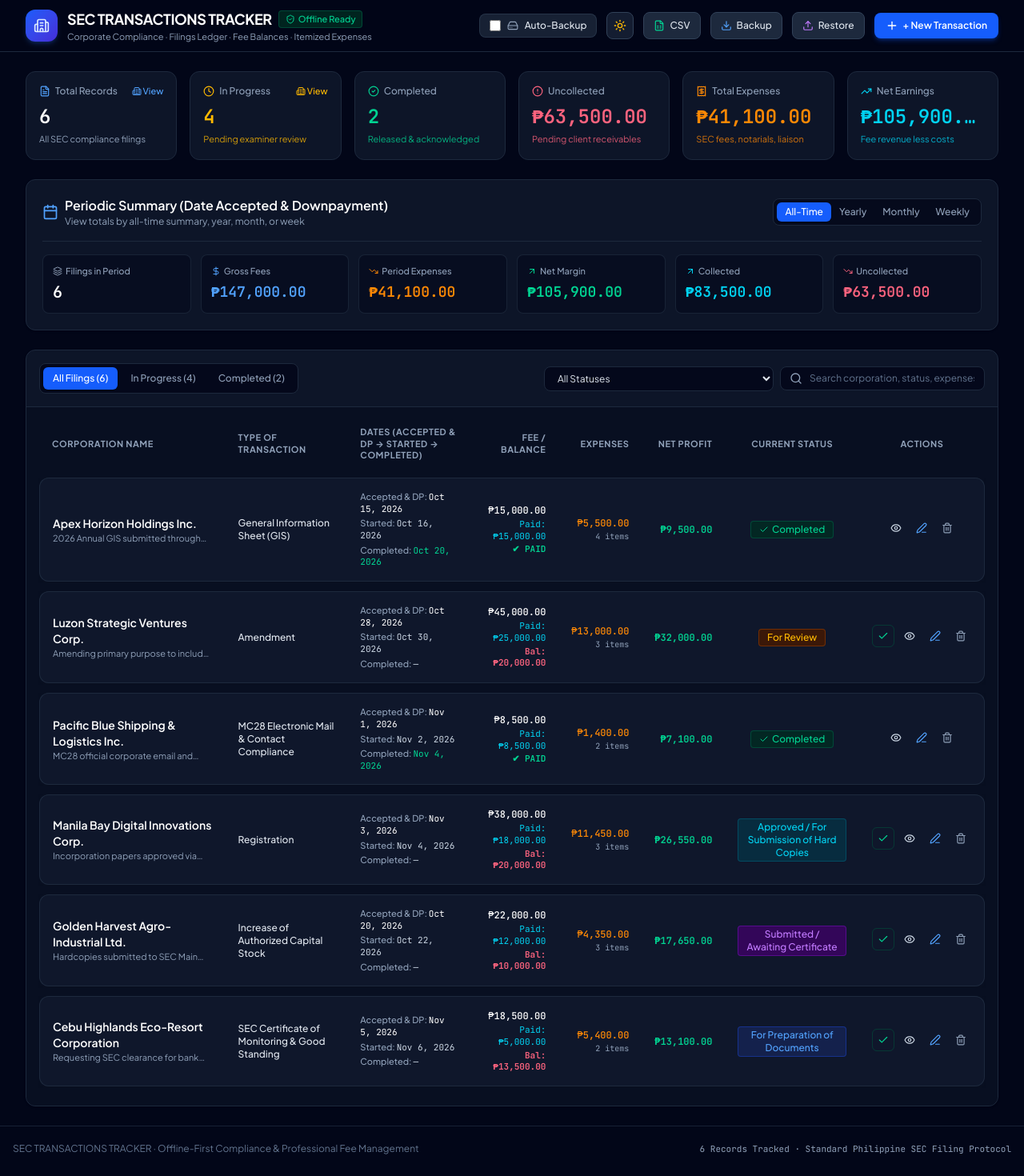
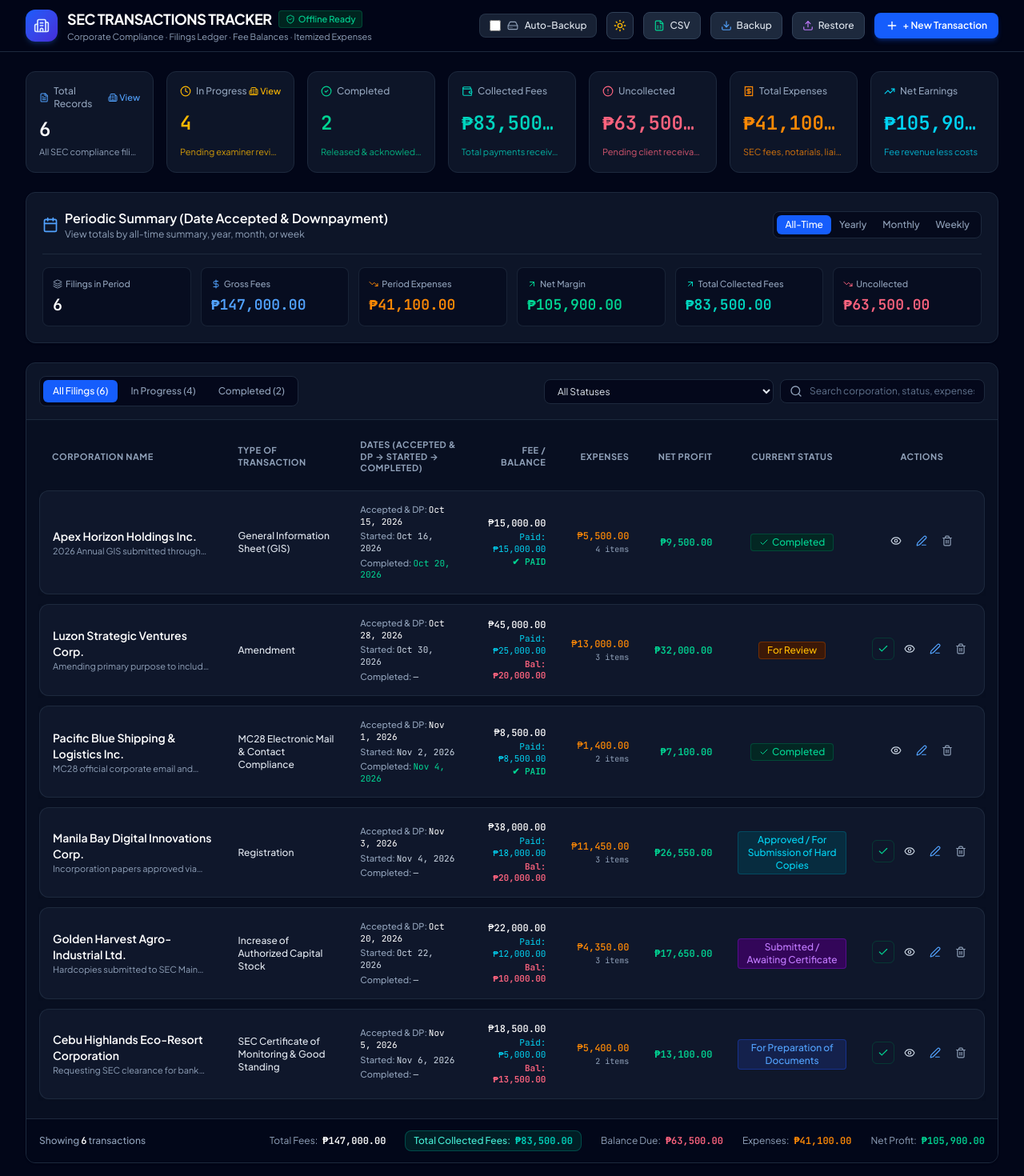
Before and after one commit to janssenbel/my-sec-tracker.ai, a React (Vite) app: page / in a window 1280 px wide. Shown: the top 1470 px of the page at 80% size. Built offline with nearby package versions, Linux system fonts and the light colour scheme.

Commit message:
feat: standardise and track total collected fees
Refactor codebase to use `getRecordTotalPaid` consistently, renaming labels from "Initial Payment" to "Total Collected Fees" across views. Added summary footers to tables and corporation lists to improve financial transparency.

```diff
--- a/src/components/CorporationListModal.tsx
+++ b/src/components/CorporationListModal.tsx
@@ -1,7 +1,7 @@
 import React, { useMemo } from 'react';
-import { X, Building2, ChevronRight, AlertCircle, CheckCircle2 } from 'lucide-react';
+import { X, Building2, ChevronRight } from 'lucide-react';
 import { SECTransaction, CorporationSummary } from '../types';
-import { formatPeso, getRecordBalance, getRecordTotalExpenses } from '../utils/formatters';
+import { formatPeso, getRecordBalance, getRecordTotalPaid, getRecordTotalExpenses } from '../utils/formatters';
 
 interface CorporationListModalProps {
   isOpen: boolean;
@@ -43,7 +43,7 @@ export const CorporationListModal: React.FC<CorporationListModalProps> = ({
       }
 
       const totalFees = corpRecords.reduce((sum, r) => sum + (Number(r.totalFee) || 0), 0);
-      const totalPaid = corpRecords.reduce((sum, r) => sum + (Number(r.amountPaid) || 0), 0);
+      const totalPaid = corpRecords.reduce((sum, r) => sum + getRecordTotalPaid(r), 0);
       const balance = corpRecords.reduce((sum, r) => sum + getRecordBalance(r), 0);
       const totalExpenses = corpRecords.reduce((sum, r) => sum + getRecordTotalExpenses(r), 0);
       const netProfit = totalFees - totalExpenses;
@@ -65,11 +65,26 @@ export const CorporationListModal: React.FC<CorporationListModalProps> = ({
     return summaries.sort((a, b) => a.name.localeCompare(b.name));
   }, [records, filterType]);
 
+  const grandTotals = useMemo(() => {
+    return corporationSummaries.reduce(
+      (acc, corp) => ({
+        filings: acc.filings + corp.totalFilings,
+        active: acc.active + corp.activeFilings,
+        totalFees: acc.totalFees + corp.totalFees,
+        totalPaid: acc.totalPaid + corp.totalPaid,
+        balance: acc.balance + corp.balance,
+        totalExpenses: acc.totalExpenses + corp.totalExpenses,
+        netProfit: acc.netProfit + corp.netProfit
+      }),
+      { filings: 0, active: 0, totalFees: 0, totalPaid: 0, balance: 0, totalExpenses: 0, netProfit: 0 }
+    );
+  }, [corporationSummaries]);
+
   if (!isOpen) return null;
 
   return (
     <div className="fixed inset-0 z-50 overflow-y-auto bg-black/75 backdrop-blur-xs flex items-center justify-center p-3 sm:p-4">
-      <div className="relative w-full max-w-4xl bg-slate-900 border border-slate-800 rounded-2xl shadow-2xl text-slate-100 overflow-hidden my-6">
+      <div className="relative w-full max-w-5xl bg-slate-900 border border-slate-800 rounded-2xl shadow-2xl text-slate-100 overflow-hidden my-6">
 
         {/* Header */}
         <div className="flex items-center justify-between px-6 py-4 border-b border-slate-800 bg-slate-950/70">
@@ -82,7 +97,7 @@ export const CorporationListModal: React.FC<CorporationListModalProps> = ({
                 {filterType === 'active' ? 'Active Corporations Directory' : 'All Tracked Corporations'}
               </h2>
               <p className="text-xs text-slate-400">
-                {corporationSummaries.length} corporate entities with ongoing or archived SEC filings
+                {corporationSummaries.length} corporate entities · Total Collected Fees: <strong className="text-teal-400 font-mono">{formatPeso(grandTotals.totalPaid)}</strong>
               </p>
             </div>
           </div>
@@ -111,6 +126,7 @@ export const CorporationListModal: React.FC<CorporationListModalProps> = ({
                     <th className="pb-1.5 px-3 text-center">Filings</th>
                     <th className="pb-1.5 px-3 text-center">Active</th>
                     <th className="pb-1.5 px-4 text-right">Total Fees</th>
+                    <th className="pb-1.5 px-4 text-right">Collected Fees</th>
                     <th className="pb-1.5 px-4 text-right">Balance Due</th>
                     <th className="pb-1.5 px-4 text-right">Expenses</th>
                     <th className="pb-1.5 px-4 text-right">Net Profit</th>
@@ -150,6 +166,10 @@ export const CorporationListModal: React.FC<CorporationListModalProps> = ({
                         {formatPeso(corp.totalFees)}
                       </td>
 
+                      <td className="py-3.5 px-4 text-right font-mono tabular-nums text-teal-400 font-semibold border-y border-slate-800">
+                        {formatPeso(corp.totalPaid)}
+                      </td>
+
                       <td className="py-3.5 px-4 text-right font-mono tabular-nums font-semibold border-y border-slate-800">
                         {corp.balance > 0 ? (
                           <span className="text-rose-400">{formatPeso(corp.balance)}</span>
@@ -179,6 +199,35 @@ export const CorporationListModal: React.FC<CorporationListModalProps> = ({
                     </tr>
                   ))}
                 </tbody>
+                <tfoot>
+                  <tr className="bg-slate-950 font-bold text-white">
+                    <td className="py-3.5 px-4 rounded-l-xl border-y border-l border-slate-700 text-slate-300 uppercase text-[11px] tracking-wider">
+                      Grand Total
+                    </td>
+                    <td className="py-3.5 px-3 text-center font-mono tabular-nums border-y border-slate-700">
+                      {grandTotals.filings}
+                    </td>
+                    <td className="py-3.5 px-3 text-center font-mono tabular-nums text-amber-400 border-y border-slate-700">
+                      {grandTotals.active}
+                    </td>
+                    <td className="py-3.5 px-4 text-right font-mono tabular-nums text-blue-400 border-y border-slate-700">
+                      {formatPeso(grandTotals.totalFees)}
+                    </td>
+                    <td className="py-3.5 px-4 text-right font-mono tabular-nums text-teal-400 border-y border-slate-700">
+                      {formatPeso(grandTotals.totalPaid)}
+                    </td>
+                    <td className="py-3.5 px-4 text-right font-mono tabular-nums text-rose-400 border-y border-slate-700">
+                      {formatPeso(grandTotals.balance)}
+                    </td>
+                    <td className="py-3.5 px-4 text-right font-mono tabular-nums text-orange-400 border-y border-slate-700">
+                      {formatPeso(grandTotals.totalExpenses)}
+                    </td>
+                    <td className="py-3.5 px-4 text-right font-mono tabular-nums text-emerald-400 border-y border-slate-700">
+                      {formatPeso(grandTotals.netProfit)}
+                    </td>
+                    <td className="py-3.5 px-3 rounded-r-xl border-y border-r border-slate-700"></td>
+                  </tr>
+                </tfoot>
               </table>
             </div>
           )}
--- a/src/components/PeriodicSummary.tsx
+++ b/src/components/PeriodicSummary.tsx
@@ -210,13 +210,13 @@ export const PeriodicSummary: React.FC<PeriodicSummaryProps> = ({ records }) =>
           </div>
         </div>
 
-        {/* Collected */}
+        {/* Total Collected Fees */}
         <div className="p-3 rounded-lg bg-slate-950/50 border border-slate-800/80">
           <div className="text-[11px] font-medium text-slate-400 flex items-center gap-1">
-            <ArrowUpRight className="w-3 h-3 text-cyan-400" />
-            Collected
+            <ArrowUpRight className="w-3 h-3 text-teal-400" />
+            Total Collected Fees
           </div>
-          <div className="text-base sm:text-lg font-bold font-mono tabular-nums text-cyan-400 mt-1 truncate">
+          <div className="text-base sm:text-lg font-bold font-mono tabular-nums text-teal-400 mt-1 truncate">
             {formatPeso(metrics.totalPaid)}
           </div>
         </div>
--- a/src/components/RecordViewModal.tsx
+++ b/src/components/RecordViewModal.tsx
@@ -155,9 +155,12 @@ export const RecordViewModal: React.FC<RecordViewModalProps> = ({
                 </span>
               </div>
               <div className="p-3 rounded-lg bg-slate-900 border border-slate-800">
-                <span className="text-[11px] text-slate-400 block">Initial Payment (Downpayment)</span>
-                <span className="text-lg font-bold font-mono tabular-nums text-cyan-400">
-                  {formatPeso(initialPay)}
+                <span className="text-[11px] text-slate-400 block">Total Collected Fees</span>
+                <span className="text-lg font-bold font-mono tabular-nums text-teal-400">
+                  {formatPeso(totalPaid)}
+                </span>
+                <span className="text-[11px] font-mono text-cyan-400 block mt-0.5">
+                  Downpayment: {formatPeso(initialPay)}
                 </span>
                 {record.isFullyPaid && finalPay > 0 && (
                   <span className="text-[11px] font-mono text-emerald-400 block mt-0.5">
--- a/src/components/StatCards.tsx
+++ b/src/components/StatCards.tsx
@@ -6,10 +6,11 @@ import {
   AlertCircle,
   Receipt,
   Building2,
-  TrendingUp
+  TrendingUp,
+  Wallet
 } from 'lucide-react';
 import { SECTransaction } from '../types';
-import { formatPeso, getRecordBalance, getRecordTotalExpenses } from '../utils/formatters';
+import { formatPeso, getRecordBalance, getRecordTotalPaid, getRecordTotalExpenses } from '../utils/formatters';
 
 interface StatCardsProps {
   records: SECTransaction[];
@@ -25,16 +26,17 @@ export const StatCards: React.FC<StatCardsProps> = ({ records, onOpenCorporation
 
   const inProgressRecords = totalRecords - completedRecords;
 
+  const totalCollectedFees = records.reduce((sum, r) => sum + getRecordTotalPaid(r), 0);
+
   const totalUncollectedBalance = records.reduce((sum, r) => sum + getRecordBalance(r), 0);
 
   const totalExpenses = records.reduce((sum, r) => sum + getRecordTotalExpenses(r), 0);
 
   const totalFees = records.reduce((sum, r) => sum + (Number(r.totalFee) || 0), 0);
-  const totalPaid = records.reduce((sum, r) => sum + (Number(r.amountPaid) || 0), 0);
   const netRealizedProfit = totalFees - totalExpenses;
 
   return (
-    <div className="grid grid-cols-2 md:grid-cols-3 lg:grid-cols-6 gap-3 sm:gap-4">
+    <div className="grid grid-cols-2 sm:grid-cols-3 lg:grid-cols-7 gap-3 sm:gap-4">
 
       {/* 1. Total Records */}
       <div className="p-4 rounded-xl bg-slate-900/90 dark:bg-slate-900/90 border border-slate-800 flex flex-col justify-between hover:border-slate-700 transition-colors">
@@ -96,11 +98,27 @@ export const StatCards: React.FC<StatCardsProps> = ({ records, onOpenCorporation
           {completedRecords}
         </div>
         <div className="text-[11px] text-emerald-400/80 mt-1 truncate">
-          Released & acknowledged
+          Released &amp; acknowledged
         </div>
       </div>
 
-      {/* 4. Total Uncollected Balance */}
+      {/* 4. Total Collected Fees */}
+      <div className="p-4 rounded-xl bg-slate-900/90 dark:bg-slate-900/90 border border-slate-800 flex flex-col justify-between hover:border-teal-500/30 transition-colors">
+        <div className="flex items-center justify-between text-xs font-medium text-slate-400 mb-1">
+          <span className="flex items-center gap-1.5">
+            <Wallet className="w-3.5 h-3.5 text-teal-400" />
+            Collected Fees
+          </span>
+        </div>
+        <div className="text-xl sm:text-2xl font-bold font-mono tabular-nums text-teal-400 mt-1 truncate">
+          {formatPeso(totalCollectedFees)}
+        </div>
+        <div className="text-[11px] text-teal-400/80 mt-1 truncate">
+          Total payments received
+        </div>
+      </div>
+
+      {/* 5. Total Uncollected Balance */}
       <div className="p-4 rounded-xl bg-slate-900/90 dark:bg-slate-900/90 border border-slate-800 flex flex-col justify-between hover:border-rose-500/30 transition-colors">
         <div className="flex items-center justify-between text-xs font-medium text-slate-400 mb-1">
           <span className="flex items-center gap-1.5">
@@ -116,7 +134,7 @@ export const StatCards: React.FC<StatCardsProps> = ({ records, onOpenCorporation
         </div>
       </div>
 
-      {/* 5. Total Expenses */}
+      {/* 6. Total Expenses */}
       <div className="p-4 rounded-xl bg-slate-900/90 dark:bg-slate-900/90 border border-slate-800 flex flex-col justify-between hover:border-orange-500/30 transition-colors">
         <div className="flex items-center justify-between text-xs font-medium text-slate-400 mb-1">
           <span className="flex items-center gap-1.5">
@@ -132,8 +150,8 @@ export const StatCards: React.FC<StatCardsProps> = ({ records, onOpenCorporation
         </div>
       </div>
 
-      {/* 6. Net Profit / Margin */}
-      <div className="p-4 rounded-xl bg-slate-900/90 dark:bg-slate-900/90 border border-slate-800 flex flex-col justify-between hover:border-blue-500/30 transition-colors">
+      {/* 7. Net Profit / Margin */}
+      <div className="p-4 rounded-xl bg-slate-900/90 dark:bg-slate-900/90 border border-slate-800 flex flex-col justify-between hover:border-blue-500/30 transition-colors col-span-2 sm:col-span-1">
         <div className="flex items-center justify-between text-xs font-medium text-slate-400 mb-1">
           <span className="flex items-center gap-1.5">
             <TrendingUp className="w-3.5 h-3.5 text-cyan-400" />
--- a/src/components/TransactionTable.tsx
+++ b/src/components/TransactionTable.tsx
@@ -103,6 +103,21 @@ export const TransactionTable: React.FC<TransactionTableProps> = ({
   const allCount = records.length;
   const completedCount = records.filter(r => (r.status || '').trim().toLowerCase() === 'completed').length;
   const activeCount = allCount - completedCount;
+
+  // Filtered totals for footer summary
+  const filteredTotals = useMemo(() => {
+    return filteredRecords.reduce(
+      (acc, r) => {
+        acc.totalFee += r.totalFee;
+        acc.totalCollected += getRecordTotalPaid(r);
+        acc.totalBalance += getRecordBalance(r);
+        acc.totalExpenses += getRecordTotalExpenses(r);
+        acc.netProfit += getRecordNetProfit(r);
+        return acc;
+      },
+      { totalFee: 0, totalCollected: 0, totalBalance: 0, totalExpenses: 0, netProfit: 0 }
+    );
+  }, [filteredRecords]);
 
   const getStatusBadge = (status: string) => {
     const s = (status || 'Unspecified').trim();
@@ -556,6 +571,41 @@ export const TransactionTable: React.FC<TransactionTableProps> = ({
         )}
       </div>
 
+      {/* Filtered Totals Summary Bar */}
+      {filteredRecords.length > 0 && (
+        <div className="px-4 py-3.5 bg-slate-950/90 border-t border-slate-800 flex flex-wrap items-center justify-between gap-4 text-xs">
+          <div className="text-slate-400 font-medium">
+            Showing <span className="text-white font-semibold font-mono">{filteredRecords.length}</span> transaction{filteredRecords.length === 1 ? '' : 's'}
+          </div>
+          <div className="flex flex-wrap items-center gap-4 sm:gap-6 font-mono tabular-nums">
+            <div>
+              <span className="text-slate-400 font-sans mr-1.5">Total Fees:</span>
+              <span className="text-white font-semibold">{formatPeso(filteredTotals.totalFee)}</span>
+            </div>
+            <div className="px-2.5 py-1 rounded-lg bg-teal-950/60 border border-teal-800/70">
+              <span className="text-teal-300 font-sans font-medium mr-1.5">Total Collected Fees:</span>
+              <span className="text-teal-400 font-bold">{formatPeso(filteredTotals.totalCollected)}</span>
+            </div>
+            <div>
+              <span className="text-slate-400 font-sans mr-1.5">Balance Due:</span>
+              <span className={filteredTotals.totalBalance > 0 ? 'text-rose-400 font-semibold' : 'text-emerald-400 font-semibold'}>
+                {formatPeso(filteredTotals.totalBalance)}
+              </span>
+            </div>
+            <div>
+              <span className="text-slate-400 font-sans mr-1.5">Expenses:</span>
+              <span className="text-orange-400 font-semibold">{formatPeso(filteredTotals.totalExpenses)}</span>
+            </div>
+            <div>
+              <span className="text-slate-400 font-sans mr-1.5">Net Profit:</span>
+              <span className={filteredTotals.netProfit >= 0 ? 'text-emerald-400 font-bold' : 'text-rose-400 font-bold'}>
+                {formatPeso(filteredTotals.netProfit)}
+              </span>
+            </div>
+          </div>
+        </div>
+      )}
+
     </div>
   );
 };
```
